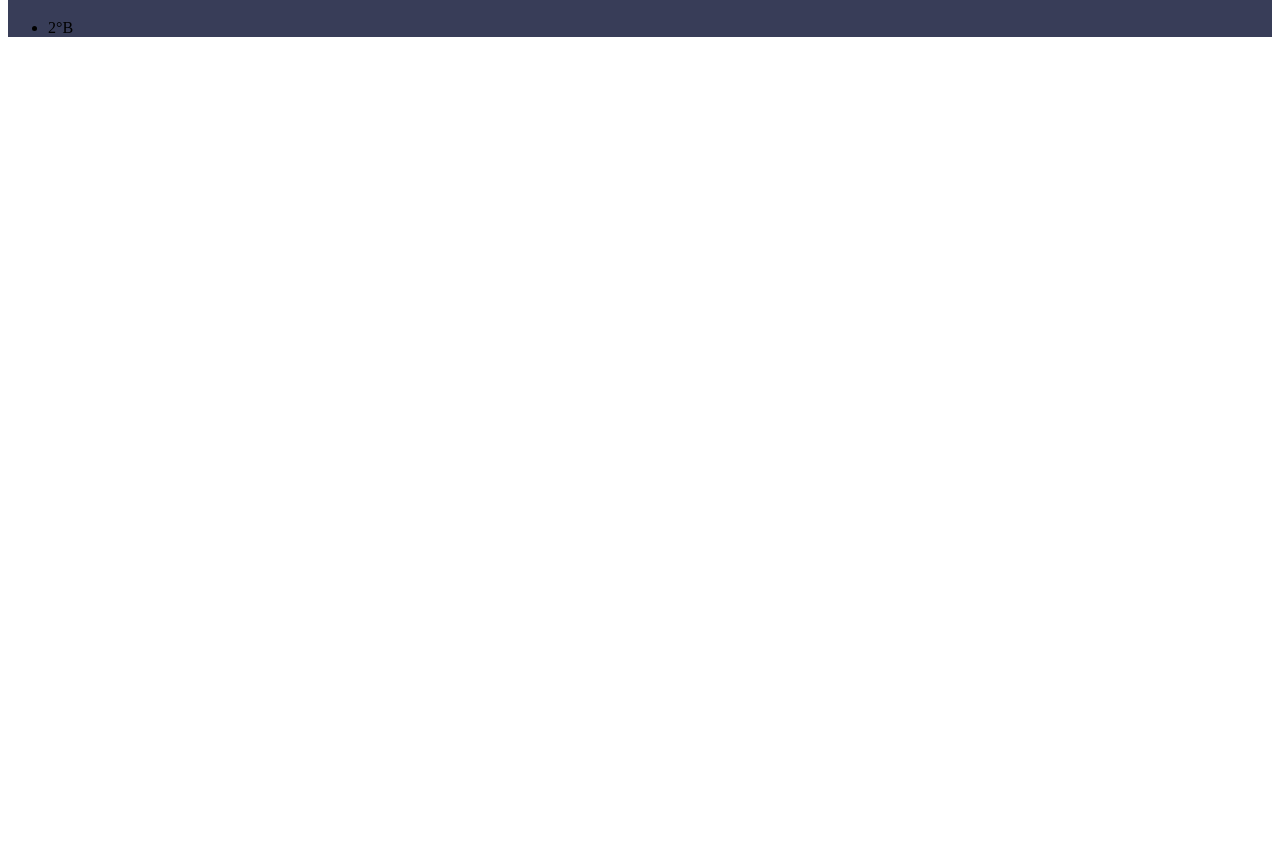
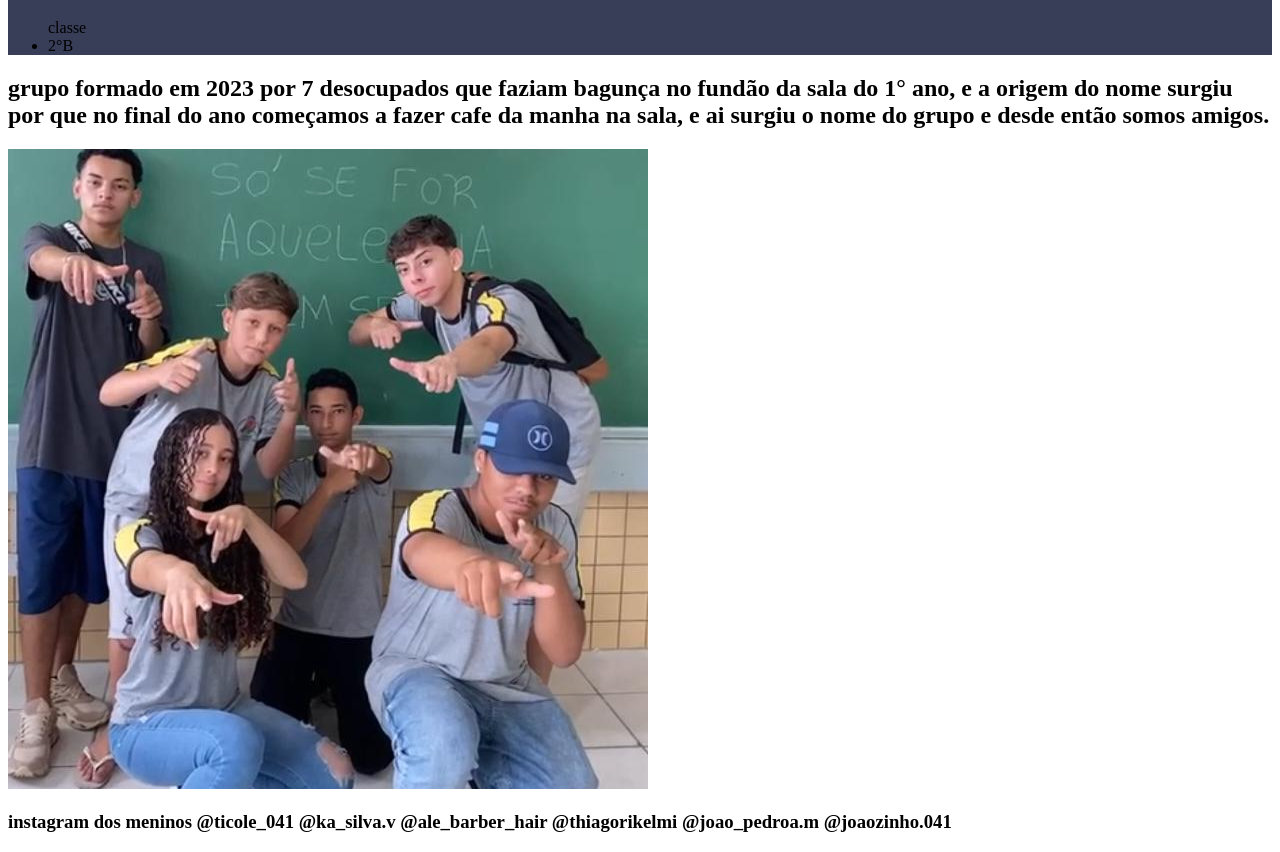
Before and after one commit to joaoppalmeida/projeto-html, a plain HTML site: page index.html in a window 1280 px wide. Shown: the part 61-913 px from the top of the page. Before the commit the page ends 800 px from the top, so only its background shows below. Drawn offline with Linux system fonts and the light colour scheme.

Commit message:
Add files via upload

```diff
--- a/index.html
+++ b/index.html
@@ -7,12 +7,23 @@
     <title>Document</title>
     <link rel="stylesheet" href="style.css">
 </head>
+
 <body>
     <header>
 <h1>Tropa do Cafe</h1>
-<ul>
+<ul> classe
     <li>2°B</li>
 </ul>
 </header>
+<h2>grupo formado em 2023 por 7 desocupados que faziam bagunça no fundão da sala do 1° ano, e a origem do nome surgiu por que no final do ano começamos a fazer cafe da manha na sala, e ai surgiu o nome do grupo e desde então somos amigos.</h2>
+<img src="Tropa  do café  20240304_112941.jpg" alt="foto dos meninos">
+<h3>instagram dos meninos
+    @ticole_041
+    @ka_silva.v
+    @ale_barber_hair
+    @thiagorikelmi
+    @joao_pedroa.m
+    @joaozinho.041
+    </h3>
 </body>
 </html>
```
Also changed, not shown: Tropa  do café  20240304_112941.jpg (added).
